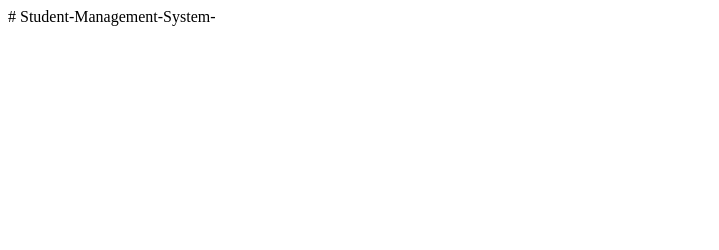
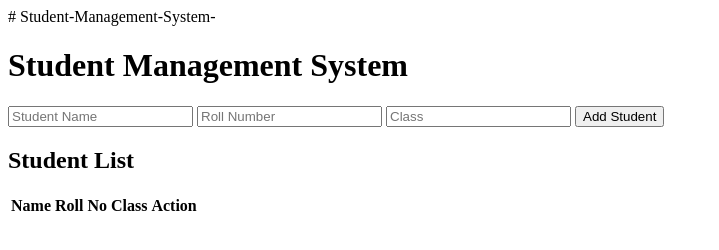
Before and after one commit to Geethika-737/Student-Management-System-, a plain HTML site: page index.html in a window 1280 px wide. Shown: the whole page, without its empty margins (0-719 px from the left). Drawn offline with Linux system fonts and the light colour scheme.

Commit message:
index.html

```diff
--- a/index.html
+++ b/index.html
@@ -1 +1,36 @@
 # Student-Management-System-
+<!DOCTYPE html>
+<html lang="en">
+<head>
+  <meta charset="UTF-8">
+  <title>Student Management System</title>
+  <link rel="stylesheet" href="style.css">
+</head>
+<body>
+  <div class="container">
+    <h1>Student Management System</h1>
+    <form id="studentForm">
+      <input type="text" id="name" placeholder="Student Name" required />
+      <input type="text" id="roll" placeholder="Roll Number" required />
+      <input type="text" id="class" placeholder="Class" required />
+      <button type="submit">Add Student</button>
+    </form>
+
+    <h2>Student List</h2>
+    <table>
+      <thead>
+        <tr>
+          <th>Name</th>
+          <th>Roll No</th>
+          <th>Class</th>
+          <th>Action</th>
+        </tr>
+      </thead>
+      <tbody id="studentTableBody">
+      </tbody>
+    </table>
+  </div>
+
+  <script src="script.js"></script>
+</body>
+</html>
```
